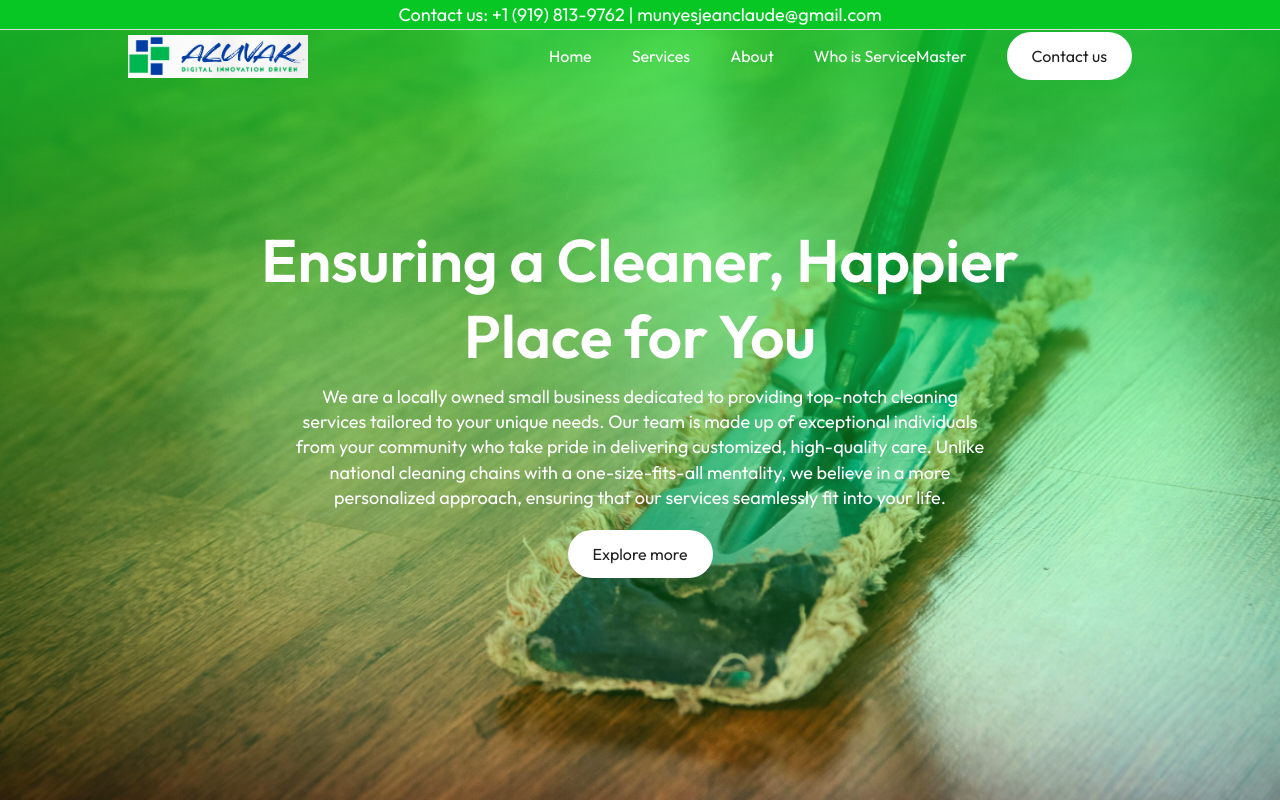
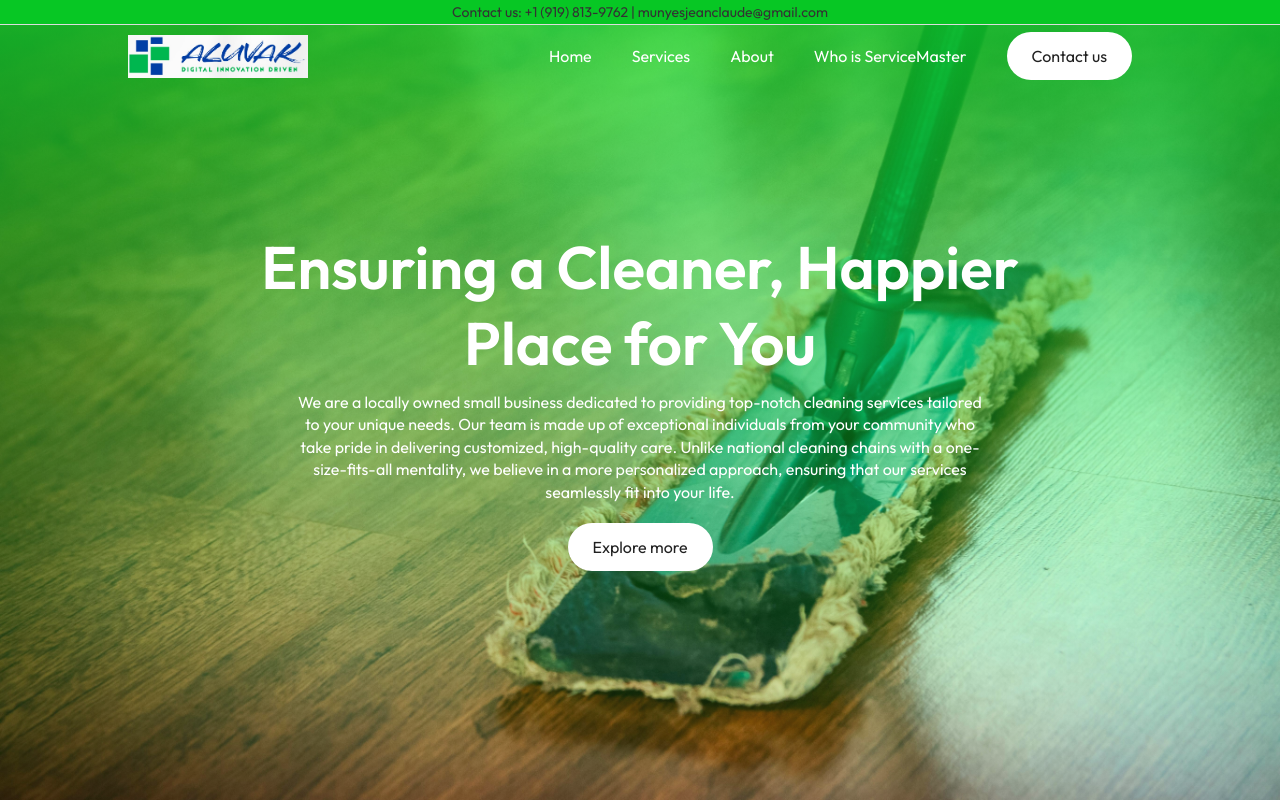
Before and after one commit to alexisuwimana/shayaka, a React (Vite) app: page / in a window 1280 px wide. Shown: the top 800 px of the page. Built offline with nearby package versions, Linux system fonts and the light colour scheme.

Commit message:
updated of apps four

```diff
--- a/src/Components/Navbar/Navbar.css
+++ b/src/Components/Navbar/Navbar.css
@@ -28,9 +28,9 @@ nav{
     z-index: 9;
 }
 
-p{  color: #fff;
+/* p{  color: #fff;
     font-size: 18px;
-}
+} */
 
 .logo{
     width: 180px;
```
